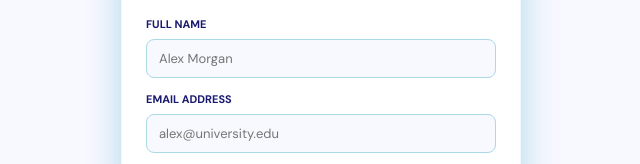
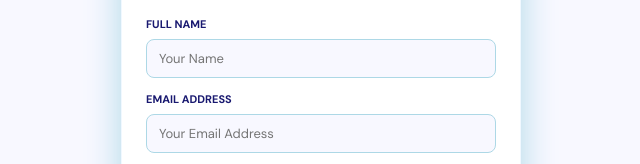
Before and after one commit to anaminoor/student-task-management-system, a plain HTML site: page signup.html in a window 1280 px wide. Shown: the part 283-447 px from the top of the page, 319-959 px from the left. Drawn offline with Linux system fonts and the light colour scheme.

Commit message:
Update placeholders in signup form inputs

```diff
--- a/signup.html
+++ b/signup.html
@@ -24,11 +24,11 @@
       <form class="auth-form" id="signup-form">
         <div class="form-group">
           <label>Full Name</label>
-          <input type="text" class="form-input" id="signup-name" placeholder="Alex Morgan" required />
+          <input type="text" class="form-input" id="signup-name" placeholder="Your Name" required />
         </div>
         <div class="form-group">
           <label>Email Address</label>
-          <input type="email" class="form-input" id="signup-email" placeholder="alex@university.edu" required />
+          <input type="email" class="form-input" id="signup-email" placeholder="Your Email Address" required />
         </div>
         <div class="form-group">
           <label>Password</label>
```
